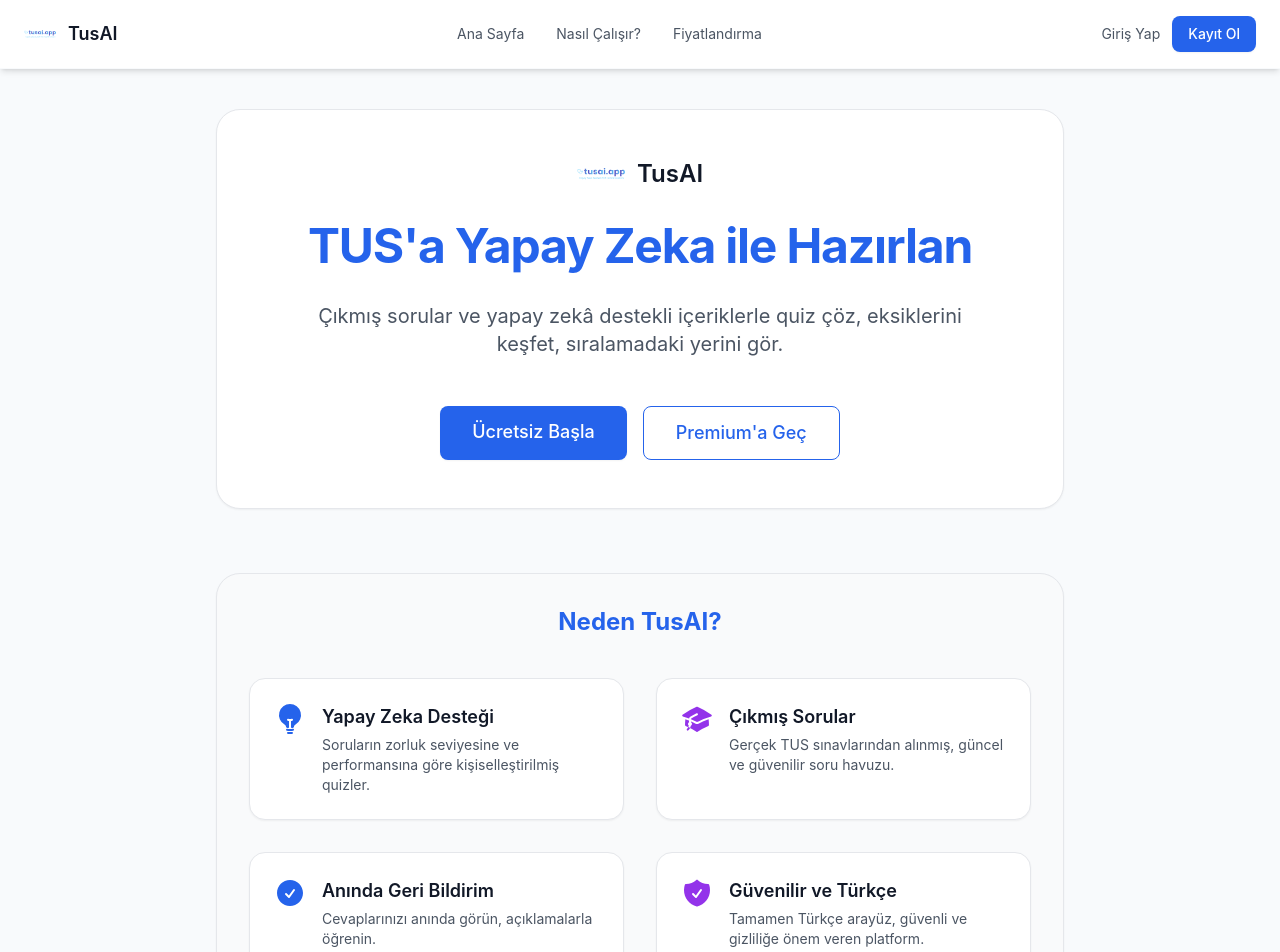
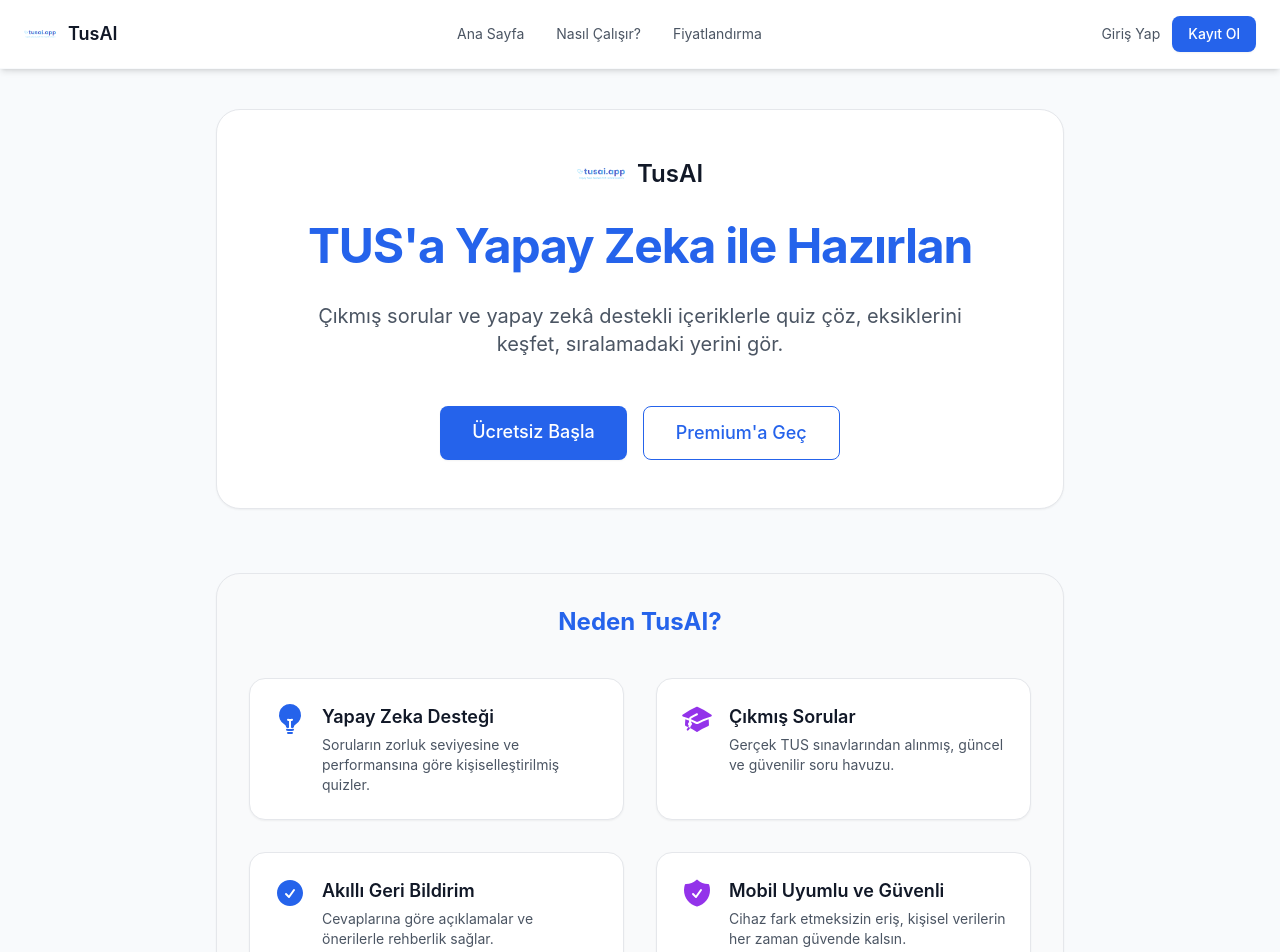
Before and after one commit to BerkinSi/tusai-app, a Next.js app: page / in a window 1280 px wide. Shown: the top 952 px of the page. Built offline with nearby package versions, Linux system fonts and the light colour scheme; no server answers.

Commit message:
home page texts

```diff
--- a/src/app/HomeClient.tsx
+++ b/src/app/HomeClient.tsx
@@ -17,13 +17,13 @@
   },
   {
     icon: CheckCircleIcon,
-    title: "Anında Geri Bildirim",
-    desc: "Cevaplarınızı anında görün, açıklamalarla öğrenin."
+    title: "Akıllı Geri Bildirim",
+    desc: "Cevaplarına göre açıklamalar ve önerilerle rehberlik sağlar."
   },
   {
     icon: ShieldCheckIcon,
-    title: "Güvenilir ve Türkçe",
-    desc: "Tamamen Türkçe arayüz, güvenli ve gizliliğe önem veren platform."
+    title: "Mobil Uyumlu ve Güvenli",
+    desc: "Cihaz fark etmeksizin eriş, kişisel verilerin her zaman güvende kalsın."
   },
 ];
 
```
